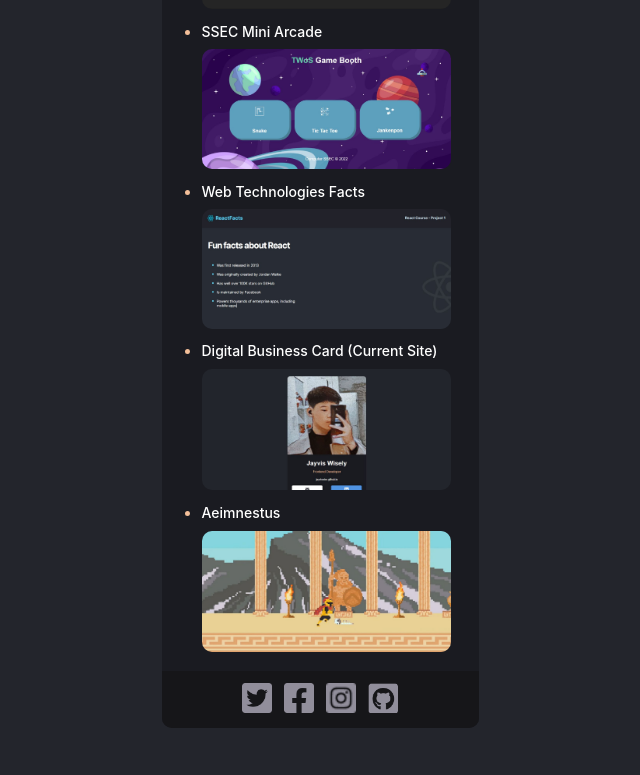
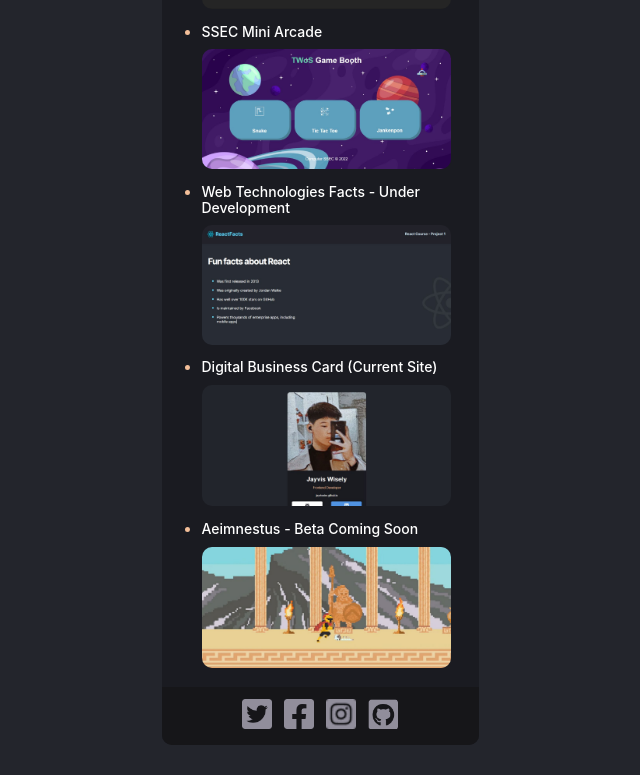
Before and after one commit to blazyboi/Digital-Business-Card, a React (Vite) app: page / in a window 1280 px wide. Shown: the part 959-1734 px from the top of the page, without its empty margins (320-960 px from the left). Built offline with nearby package versions, Linux system fonts and the light colour scheme.

Commit message:
Revised Texts

```diff
--- a/components/Projects.jsx
+++ b/components/Projects.jsx
@@ -22,7 +22,7 @@ export default function Projects() {
                     </a>
                 </li>
                 <li>
-                    <h1 className="projects--title">Web Technologies Facts</h1>
+                    <h1 className="projects--title">Web Technologies Facts - Under Development</h1>
                     <a href="https://facts-of-react.netlify.app">
                         <img className="projects--img" src={project3}></img>
                     </a>
@@ -34,7 +34,7 @@ export default function Projects() {
                         </a>
                 </li>
                 <li>
-                    <h1 className="projects--title">Aeimnestus</h1>
+                    <h1 className="projects--title">Aeimnestus - Beta Coming Soon</h1>
                         <a href="https://twitter.com/AeimnestusGame?t=-AHSO-k817vBqjxX-DGObQ&s=09">
                             <img className="projects--img" src={project5}></img>
                         </a>
```
